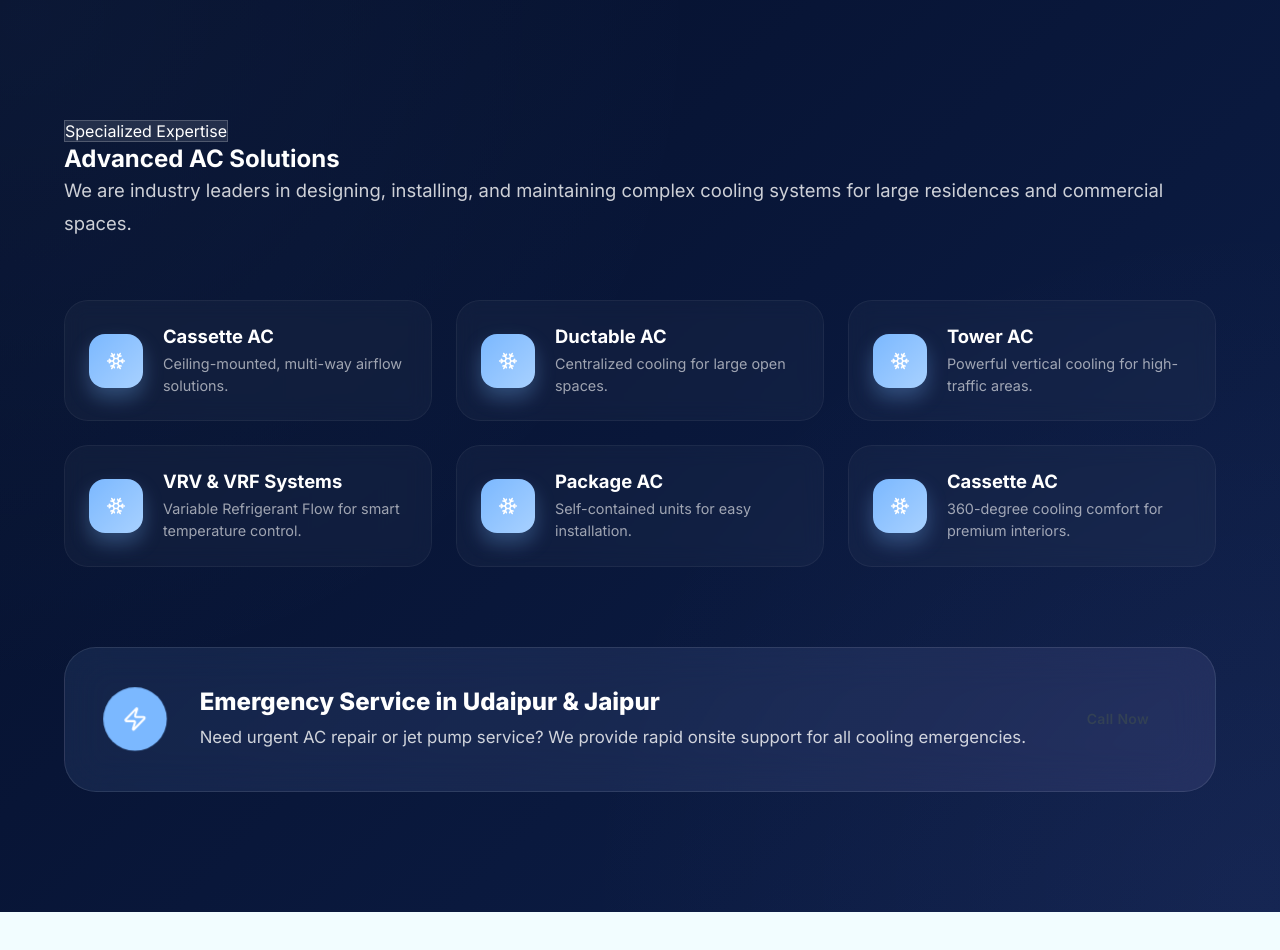
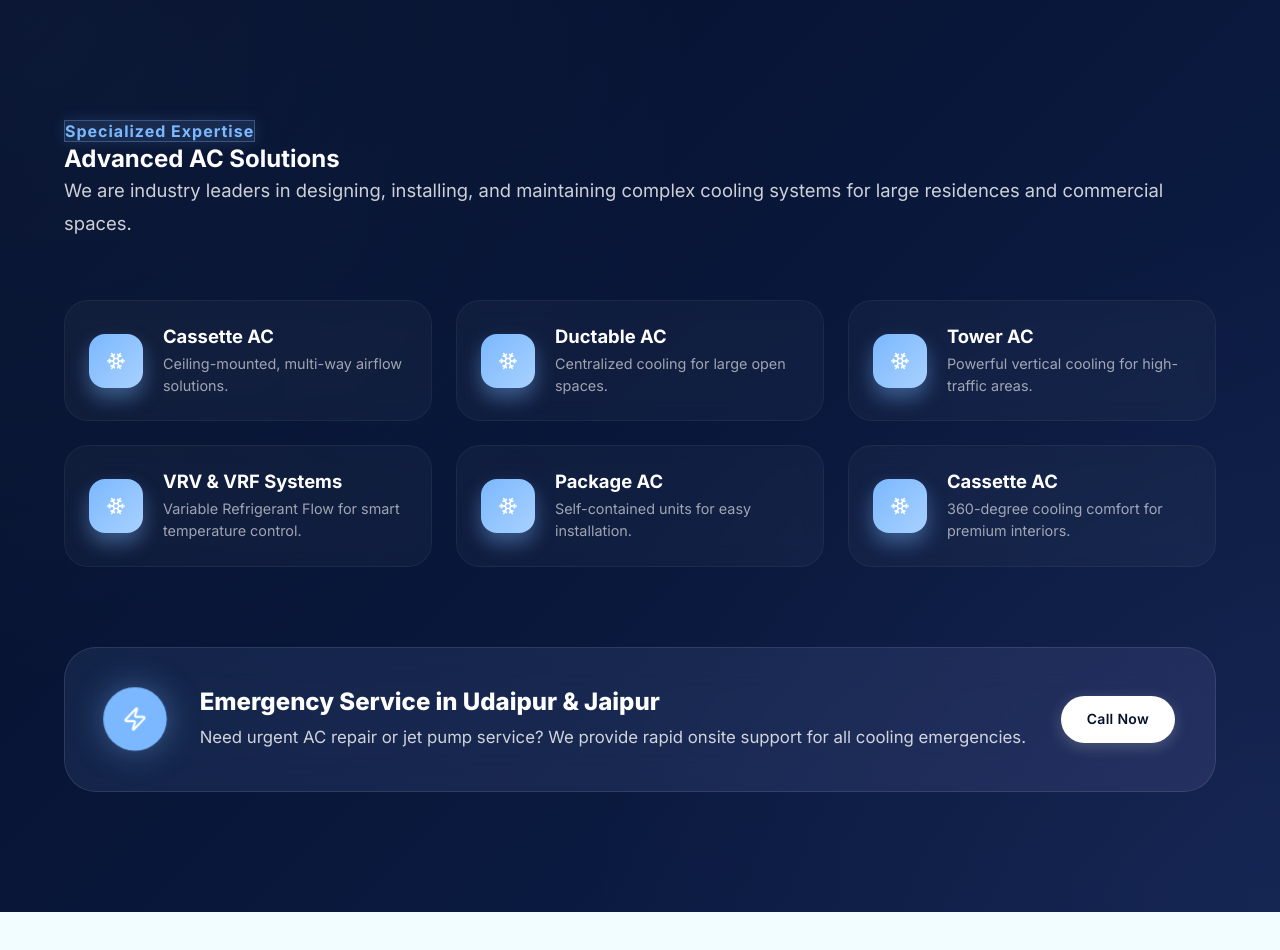
Before and after one commit to Eshbanoliver/a2z-cooling-website-showcase, a React (Vite) app: page /services in a window 1280 px wide. Shown: the part 3360-4310 px from the top of the page. Built offline with nearby package versions, Linux system fonts and the light colour scheme.

Commit message:
Updated files

```diff
--- a/src/index.css
+++ b/src/index.css
@@ -48,6 +48,7 @@
   --transition-slow: 0.5s cubic-bezier(0.4, 0, 0.2, 1);
 
   --font: 'Inter', system-ui, -apple-system, sans-serif;
+  --blue-glow: rgba(123, 184, 255, 0.4);
 
   --container: 1200px;
   --container-sm: 900px;
@@ -329,6 +330,19 @@ h1, h2, h3, h4, h5, h6 {
   transform: translateY(-2px);
   box-shadow: 0 8px 30px rgba(5, 15, 42, 0.35);
 }
+
+.btn-white {
+  background: var(--white);
+  color: var(--navy);
+  box-shadow: 0 4px 15px rgba(255, 255, 255, 0.2);
+}
+
+.btn-white:hover {
+  background: var(--ice);
+  transform: translateY(-2px);
+  box-shadow: 0 8px 25px rgba(255, 255, 255, 0.4);
+}
+
 
 .btn-sm {
   padding: 10px 24px;
@@ -3330,11 +3344,18 @@ h1, h2, h3, h4, h5, h6 {
   transition: all 0.4s cubic-bezier(0.165, 0.84, 0.44, 1);
 }
 
+.ac-type-badge:nth-child(1) { --accent: #7BB8FF; --accent-end: #a8d1ff; --accent-glow: rgba(123, 184, 255, 0.4); }
+.ac-type-badge:nth-child(2) { --accent: #B8A9FF; --accent-end: #d4caff; --accent-glow: rgba(184, 169, 255, 0.4); }
+.ac-type-badge:nth-child(3) { --accent: #00D2FF; --accent-end: #92FE9D; --accent-glow: rgba(0, 210, 255, 0.4); }
+.ac-type-badge:nth-child(4) { --accent: #FF512F; --accent-end: #DD2476; --accent-glow: rgba(255, 81, 47, 0.4); }
+.ac-type-badge:nth-child(5) { --accent: #4776E6; --accent-end: #8E54E9; --accent-glow: rgba(71, 118, 230, 0.4); }
+.ac-type-badge:nth-child(6) { --accent: #00b09b; --accent-end: #96c93d; --accent-glow: rgba(0, 176, 155, 0.4); }
+
 .ac-type-badge:hover {
   background: rgba(255, 255, 255, 0.08);
-  border-color: var(--blue-glow);
+  border-color: var(--accent);
   transform: translateY(-8px) scale(1.02);
-  box-shadow: 0 20px 40px rgba(0, 0, 0, 0.3), 0 0 20px rgba(123, 184, 255, 0.2);
+  box-shadow: 0 20px 40px rgba(0, 0, 0, 0.3), 0 0 20px var(--accent-glow);
 }
 
 .ac-type-badge .badge-icon {
@@ -3343,11 +3364,11 @@ h1, h2, h3, h4, h5, h6 {
   display: flex;
   align-items: center;
   justify-content: center;
-  background: linear-gradient(135deg, var(--blue) 0%, #a8d1ff 100%);
+  background: linear-gradient(135deg, var(--accent) 0%, var(--accent-end) 100%);
   color: var(--white);
   border-radius: var(--radius-lg);
   flex-shrink: 0;
-  box-shadow: 0 10px 20px rgba(123, 184, 255, 0.3);
+  box-shadow: 0 10px 20px var(--accent-glow);
 }
 
 .badge-content h4 {
@@ -3430,9 +3451,12 @@ h1, h2, h3, h4, h5, h6 {
 }
 
 .badge-white {
-  background: rgba(255, 255, 255, 0.1);
-  color: var(--white);
-  border: 1px solid rgba(255, 255, 255, 0.2);
+  background: rgba(123, 184, 255, 0.12);
+  color: #7BB8FF;
+  border: 1px solid rgba(123, 184, 255, 0.3);
+  box-shadow: 0 0 15px rgba(123, 184, 255, 0.15);
+  font-weight: 700;
+  letter-spacing: 1px;
 }
 
 .text-white { color: var(--white) !important; }
```
